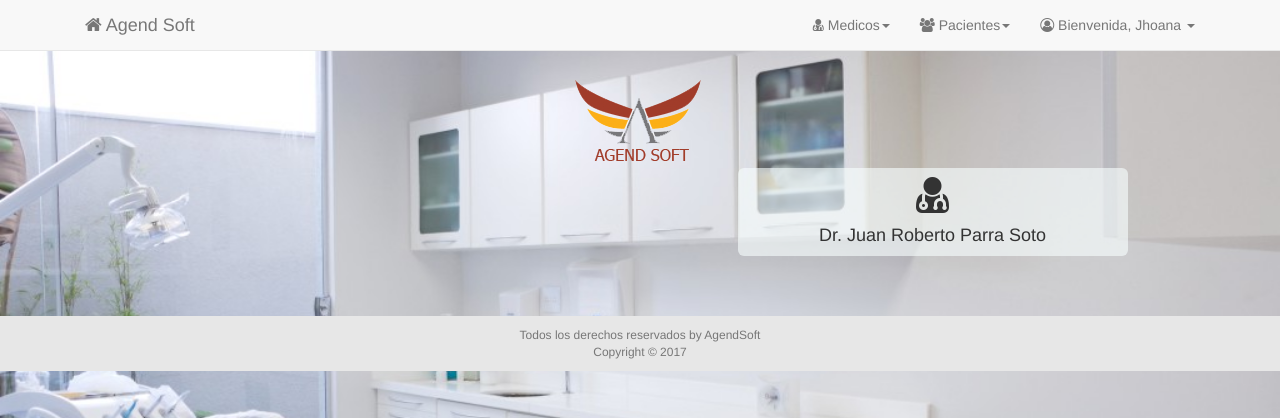
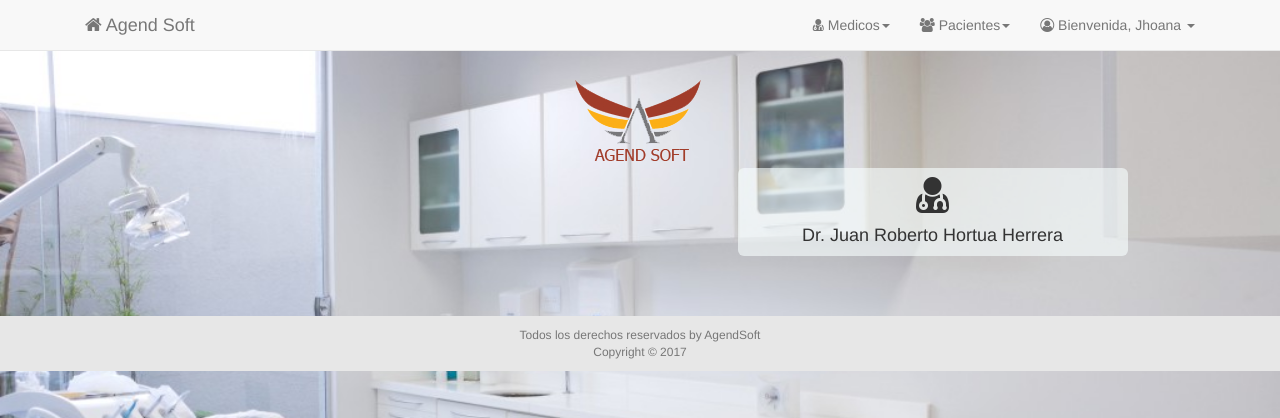
Before and after one commit to SENAInnovationDigital/agendsoft, a PHP site: page / in a window 1280 px wide. Shown: the top 418 px of the page. Run offline with PHP 8.4, Linux system fonts and the light colour scheme; data comes from the database, SQL or seed files in the repository; some libraries are stand-ins or nearby versions.

Commit message:
Cambio doctor
Nuevo doctor

```diff
--- a/index.php
+++ b/index.php
@@ -51,7 +51,7 @@
               <div class="col-md-3"></div>
               <div class="col-md-4 etiqueta-doc">
                 <i class="fa fa-user-md fa-3x" aria-hidden="true"></i>
-                <h4>Dr. Juan Roberto Parra Soto</h4>
+                <h4>Dr. Juan Roberto Hortua Herrera</h4>
               </div>
             </div>
           </div>
```
